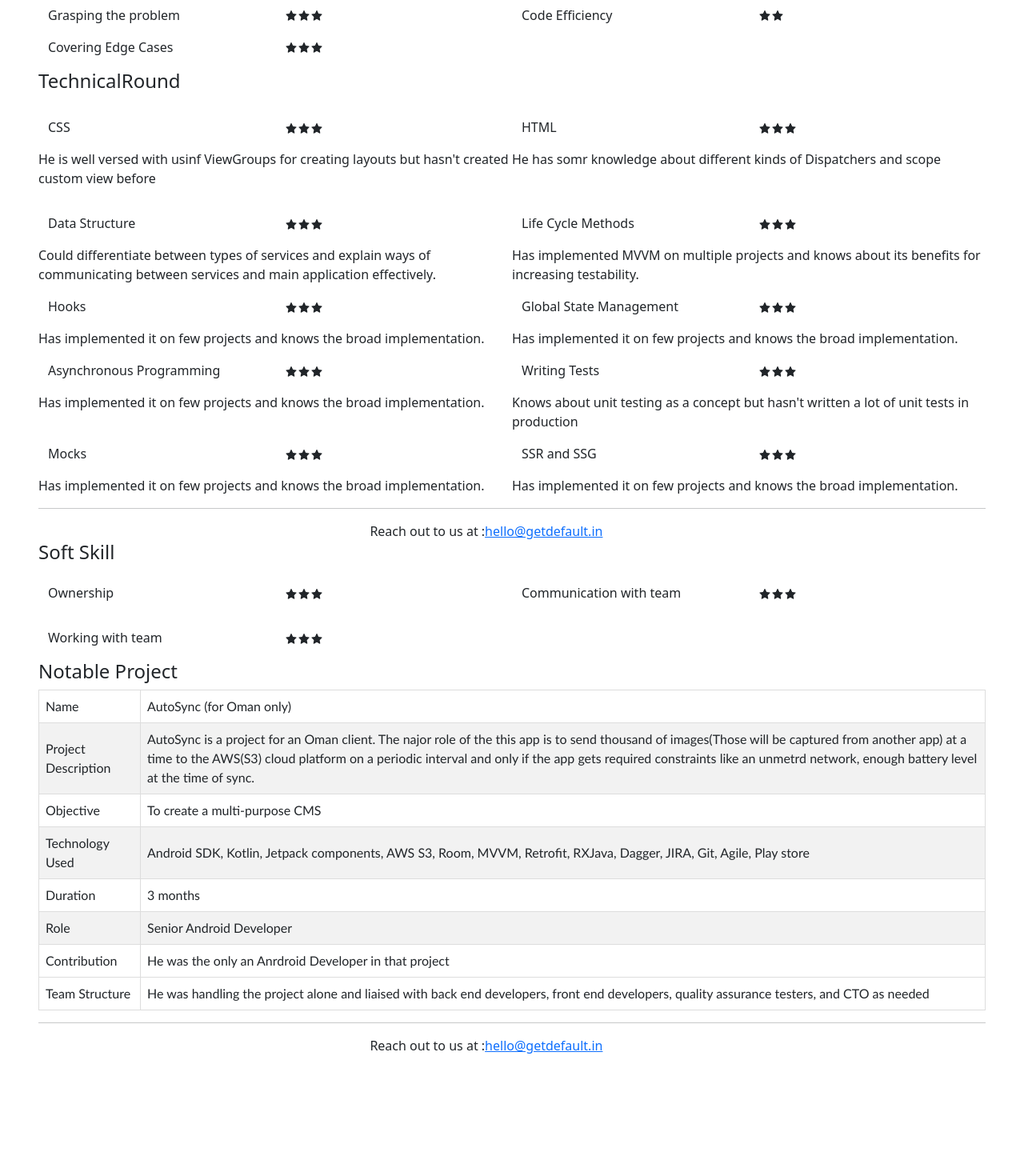
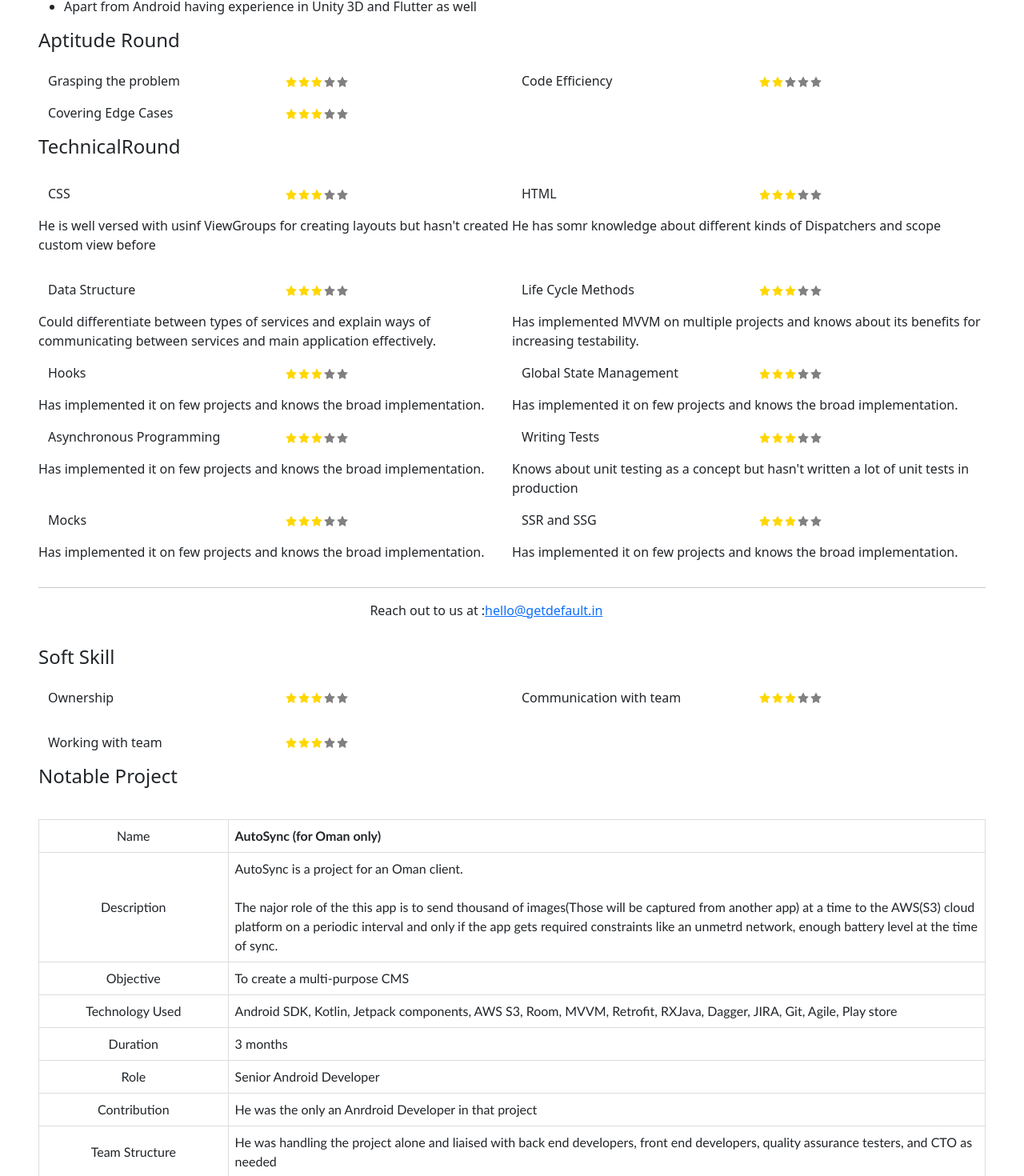
Before and after one commit to shreyesbenak/candidate, a React (Create React App) app in the folder candidates/: page / in a window 1280 px wide. Shown: the part 348-1818 px from the top of the page at 80% size. Before the commit the page ends 1667 px from the top, so only its background shows below. Built offline with nearby package versions, Linux system fonts and the light colour scheme.

Commit message:
almost ui design

```diff
--- a/candidates/src/candidateResume/AptitudeRound.js
+++ b/candidates/src/candidateResume/AptitudeRound.js
@@ -14,9 +14,11 @@ const AptitudeRound = () => {
             <Row>
               <Col>Grasping the problem</Col>
               <Col>
-                <AiFillStar />
-                <AiFillStar />
-                <AiFillStar />
+                <AiFillStar style={{ color: "gold" }} />
+                <AiFillStar style={{ color: "gold" }} />
+                <AiFillStar style={{ color: "gold" }} />
+                <AiFillStar style={{ color: "gray" }} />
+                <AiFillStar style={{ color: "gray" }} />
               </Col>
             </Row>
           </Col>
@@ -24,8 +26,11 @@ const AptitudeRound = () => {
             <Row>
               <Col>Code Efficiency</Col>
               <Col>
-                <AiFillStar />
-                <AiFillStar />
+                <AiFillStar style={{ color: "gold" }} />
+                <AiFillStar style={{ color: "gold" }} />
+                <AiFillStar style={{ color: "gray" }} />
+                <AiFillStar style={{ color: "gray" }} />
+                <AiFillStar style={{ color: "gray" }} />
               </Col>
             </Row>
           </Col>
@@ -33,9 +38,11 @@ const AptitudeRound = () => {
         <Row lg={6} style={{ marginTop: "1rem", marginBottom: "1rem" }}>
           <Col lg={3}>Covering Edge Cases</Col>
           <Col lg={3}>
-            <AiFillStar />
-            <AiFillStar />
-            <AiFillStar />
+            <AiFillStar style={{ color: "gold" }} />
+            <AiFillStar style={{ color: "gold" }} />
+            <AiFillStar style={{ color: "gold" }} />
+            <AiFillStar style={{ color: "gray" }} />
+            <AiFillStar style={{ color: "gray" }} />
           </Col>
         </Row>
       </Container>
--- a/candidates/src/candidateResume/NotableProject.js
+++ b/candidates/src/candidateResume/NotableProject.js
@@ -4,52 +4,59 @@ const NotableProject = () => {
   return (
     <div>
       <h4>Notable Project</h4>
-      <table>
+      <table style={{ marginTop: "2.5rem" }}>
         <tbody>
           <tr>
-            <td>Name</td>
-            <td>AutoSync (for Oman only)</td>
-          </tr>
-          <tr>
-            <td>Project Description</td>
+            <td style={{ textAlign: "center" }}>Name</td>
             <td>
-              AutoSync is a project for an Oman client. The najor role of the
-              this app is to send thousand of images(Those will be captured from
-              another app) at a time to the AWS(S3) cloud platform on a periodic
-              interval and only if the app gets required constraints like an
-              unmetrd network, enough battery level at the time of sync.{" "}
+              <spam className="nameSpan">AutoSync (for Oman only) </spam>
             </td>
           </tr>
           <tr>
-            <td>Objective</td>
+            <td style={{ textAlign: "center" }}> Description</td>
+            <td>
+              AutoSync is a project for an Oman client. <br />
+              <br />
+              The najor role of the this app is to send thousand of images(Those
+              will be captured from another app) at a time to the AWS(S3) cloud
+              platform on a periodic interval and only if the app gets required
+              constraints like an unmetrd network, enough battery level at the
+              time of sync.{" "}
+            </td>
+          </tr>
+          <tr>
+            <td style={{ textAlign: "center" }}>Objective</td>
             <td>To create a multi-purpose CMS</td>
           </tr>
           <tr>
-            <td>Technology Used</td>
+            <td style={{ textAlign: "center" }}>Technology Used</td>
             <td>
               Android SDK, Kotlin, Jetpack components, AWS S3, Room, MVVM,
               Retrofit, RXJava, Dagger, JIRA, Git, Agile, Play store
             </td>
           </tr>
           <tr>
-            <td>Duration</td>
+            <td style={{ textAlign: "center" }}>Duration</td>
             <td>3 months</td>
           </tr>
           <tr>
-            <td>Role</td>
+            <td style={{ textAlign: "center" }}>Role</td>
             <td>Senior Android Developer</td>
           </tr>
           <tr>
-            <td>Contribution</td>
+            <td style={{ textAlign: "center" }}>Contribution</td>
             <td>He was the only an Anrdroid Developer in that project</td>
           </tr>
-          <td>Team Structure</td>
-          <td>
-            He was handling the project alone and liaised with back end
-            developers, front end developers, quality assurance testers, and CTO
-            as needed
-          </td>
-          <tr></tr>
+          <tr>
+            <td style={{ width: "20%", textAlign: "center" }}>
+              Team Structure
+            </td>
+            <td>
+              He was handling the project alone and liaised with back end
+              developers, front end developers, quality assurance testers, and
+              CTO as needed
+            </td>
+          </tr>
         </tbody>
       </table>
     </div>
--- /dev/null
+++ b/candidates/src/candidateResume/Notableproj.css
@@ -0,0 +1,3 @@
+td {
+  text-align: center;
+}
--- a/candidates/src/candidateResume/ReachOut.js
+++ b/candidates/src/candidateResume/ReachOut.js
@@ -2,7 +2,7 @@ import React from "react";
 
 const ReachOut = () => {
   return (
-    <div>
+    <div style={{ marginTop: "2rem", marginBottom: "2rem" }}>
       <hr />
       <span style={{ marginLeft: "35%" }}>
         Reach out to us at :
--- a/candidates/src/candidateResume/SoftSkill.js
+++ b/candidates/src/candidateResume/SoftSkill.js
@@ -12,9 +12,11 @@ const SoftSkill = () => {
             <Row style={{ marginTop: "1rem", marginBottom: "1rem" }}>
               <Col>Ownership</Col>
               <Col>
-                <AiFillStar />
-                <AiFillStar />
-                <AiFillStar />
+                <AiFillStar style={{ color: "gold" }} />
+                <AiFillStar style={{ color: "gold" }} />
+                <AiFillStar style={{ color: "gold" }} />
+                <AiFillStar style={{ color: "gray" }} />
+                <AiFillStar style={{ color: "gray" }} />
               </Col>
             </Row>
           </Col>
@@ -22,9 +24,11 @@ const SoftSkill = () => {
             <Row style={{ marginTop: "1rem", marginBottom: "1rem" }}>
               <Col>Communication with team</Col>
               <Col>
-                <AiFillStar />
-                <AiFillStar />
-                <AiFillStar />
+                <AiFillStar style={{ color: "gold" }} />
+                <AiFillStar style={{ color: "gold" }} />
+                <AiFillStar style={{ color: "gold" }} />
+                <AiFillStar style={{ color: "gray" }} />
+                <AiFillStar style={{ color: "gray" }} />
               </Col>
             </Row>
           </Col>
@@ -32,9 +36,11 @@ const SoftSkill = () => {
         <Row lg={6} style={{ marginTop: "1rem", marginBottom: "1rem" }}>
           <Col lg={3}>Working with team</Col>
           <Col lg={3}>
-            <AiFillStar />
-            <AiFillStar />
-            <AiFillStar />
+            <AiFillStar style={{ color: "gold" }} />
+            <AiFillStar style={{ color: "gold" }} />
+            <AiFillStar style={{ color: "gold" }} />
+            <AiFillStar style={{ color: "gray" }} />
+            <AiFillStar style={{ color: "gray" }} />
           </Col>
         </Row>
       </Container>
--- a/candidates/src/candidateResume/TechnicalRound.js
+++ b/candidates/src/candidateResume/TechnicalRound.js
@@ -1,5 +1,5 @@
 import React from "react";
-import { Col, Row, Card, Container } from "react-bootstrap";
+import { Col, Row, Container } from "react-bootstrap";
 import { AiFillStar } from "react-icons/ai";
 
 const TechnicalRound = () => {
@@ -15,9 +15,11 @@ const TechnicalRound = () => {
                 <span className="technicalRound_span">CSS</span>
               </Col>
               <Col>
-                <AiFillStar />
-                <AiFillStar />
-                <AiFillStar />
+                <AiFillStar style={{ color: "gold" }} />
+                <AiFillStar style={{ color: "gold" }} />
+                <AiFillStar style={{ color: "gold" }} />
+                <AiFillStar style={{ color: "gray" }} />
+                <AiFillStar style={{ color: "gray" }} />
               </Col>
             </Row>
             <Row>
@@ -32,9 +34,11 @@ const TechnicalRound = () => {
                 <span className="technicalRound_span">HTML</span>
               </Col>
               <Col>
-                <AiFillStar />
-                <AiFillStar />
-                <AiFillStar />
+                <AiFillStar style={{ color: "gold" }} />
+                <AiFillStar style={{ color: "gold" }} />
+                <AiFillStar style={{ color: "gold" }} />
+                <AiFillStar style={{ color: "gray" }} />
+                <AiFillStar style={{ color: "gray" }} />
               </Col>
             </Row>
             <Row>
@@ -51,9 +55,11 @@ const TechnicalRound = () => {
                 <span className="technicalRound_span">Data Structure</span>
               </Col>
               <Col>
-                <AiFillStar />
-                <AiFillStar />
-                <AiFillStar />
+                <AiFillStar style={{ color: "gold" }} />
+                <AiFillStar style={{ color: "gold" }} />
+                <AiFillStar style={{ color: "gold" }} />
+                <AiFillStar style={{ color: "gray" }} />
+                <AiFillStar style={{ color: "gray" }} />
               </Col>
             </Row>
             <Row>
@@ -68,9 +74,11 @@ const TechnicalRound = () => {
                 <span className="technicalRound_span">Life Cycle Methods</span>
               </Col>
               <Col>
-                <AiFillStar />
-                <AiFillStar />
-                <AiFillStar />
+                <AiFillStar style={{ color: "gold" }} />
+                <AiFillStar style={{ color: "gold" }} />
+                <AiFillStar style={{ color: "gold" }} />
+                <AiFillStar style={{ color: "gray" }} />
+                <AiFillStar style={{ color: "gray" }} />
               </Col>
             </Row>
             <Row>
@@ -87,9 +95,11 @@ const TechnicalRound = () => {
                 <span className="technicalRound_span">Hooks</span>
               </Col>
               <Col>
-                <AiFillStar />
-                <AiFillStar />
-                <AiFillStar />
+                <AiFillStar style={{ color: "gold" }} />
+                <AiFillStar style={{ color: "gold" }} />
+                <AiFillStar style={{ color: "gold" }} />
+                <AiFillStar style={{ color: "gray" }} />
+                <AiFillStar style={{ color: "gray" }} />
               </Col>
             </Row>
             <Row>
@@ -106,9 +116,11 @@ const TechnicalRound = () => {
                 </span>
               </Col>
               <Col>
-                <AiFillStar />
-                <AiFillStar />
-                <AiFillStar />
+                <AiFillStar style={{ color: "gold" }} />
+                <AiFillStar style={{ color: "gold" }} />
+                <AiFillStar style={{ color: "gold" }} />
+                <AiFillStar style={{ color: "gray" }} />
+                <AiFillStar style={{ color: "gray" }} />
               </Col>
             </Row>
             <Row>
@@ -127,9 +139,11 @@ const TechnicalRound = () => {
                 </span>
               </Col>
               <Col>
-                <AiFillStar />
-                <AiFillStar />
-                <AiFillStar />
+                <AiFillStar style={{ color: "gold" }} />
+                <AiFillStar style={{ color: "gold" }} />
+                <AiFillStar style={{ color: "gold" }} />
+                <AiFillStar style={{ color: "gray" }} />
+                <AiFillStar style={{ color: "gray" }} />
               </Col>
             </Row>
             <Row>
@@ -144,9 +158,11 @@ const TechnicalRound = () => {
                 <span className="technicalRound_span">Writing Tests</span>
               </Col>
               <Col>
-                <AiFillStar />
-                <AiFillStar />
-                <AiFillStar />
+                <AiFillStar style={{ color: "gold" }} />
+                <AiFillStar style={{ color: "gold" }} />
+                <AiFillStar style={{ color: "gold" }} />
+                <AiFillStar style={{ color: "gray" }} />
+                <AiFillStar style={{ color: "gray" }} />
               </Col>
             </Row>
             <Row>
@@ -162,9 +178,11 @@ const TechnicalRound = () => {
                 <span className="technicalRound_span">Mocks</span>
               </Col>
               <Col>
-                <AiFillStar />
-                <AiFillStar />
-                <AiFillStar />
+                <AiFillStar style={{ color: "gold" }} />
+                <AiFillStar style={{ color: "gold" }} />
+                <AiFillStar style={{ color: "gold" }} />
+                <AiFillStar style={{ color: "gray" }} />
+                <AiFillStar style={{ color: "gray" }} />
               </Col>
             </Row>
             <Row>
@@ -179,9 +197,11 @@ const TechnicalRound = () => {
                 <span className="technicalRound_span">SSR and SSG</span>
               </Col>
               <Col>
-                <AiFillStar />
-                <AiFillStar />
-                <AiFillStar />
+                <AiFillStar style={{ color: "gold" }} />
+                <AiFillStar style={{ color: "gold" }} />
+                <AiFillStar style={{ color: "gold" }} />
+                <AiFillStar style={{ color: "gray" }} />
+                <AiFillStar style={{ color: "gray" }} />
               </Col>
             </Row>
             <Row>
--- a/candidates/src/component/table.css
+++ b/candidates/src/component/table.css
@@ -10,9 +10,9 @@ table th {
   padding: 8px;
 }
 
-table tr:nth-child(even) {
+/* table tr:nth-child(even) {
   background-color: #f2f2f2;
-}
+} */
 
 table tr:hover {
   background-color: #ddd;
```
Also changed, not shown: candidates/src/candidateResume/WebSite.js (+8 -3 lines).
